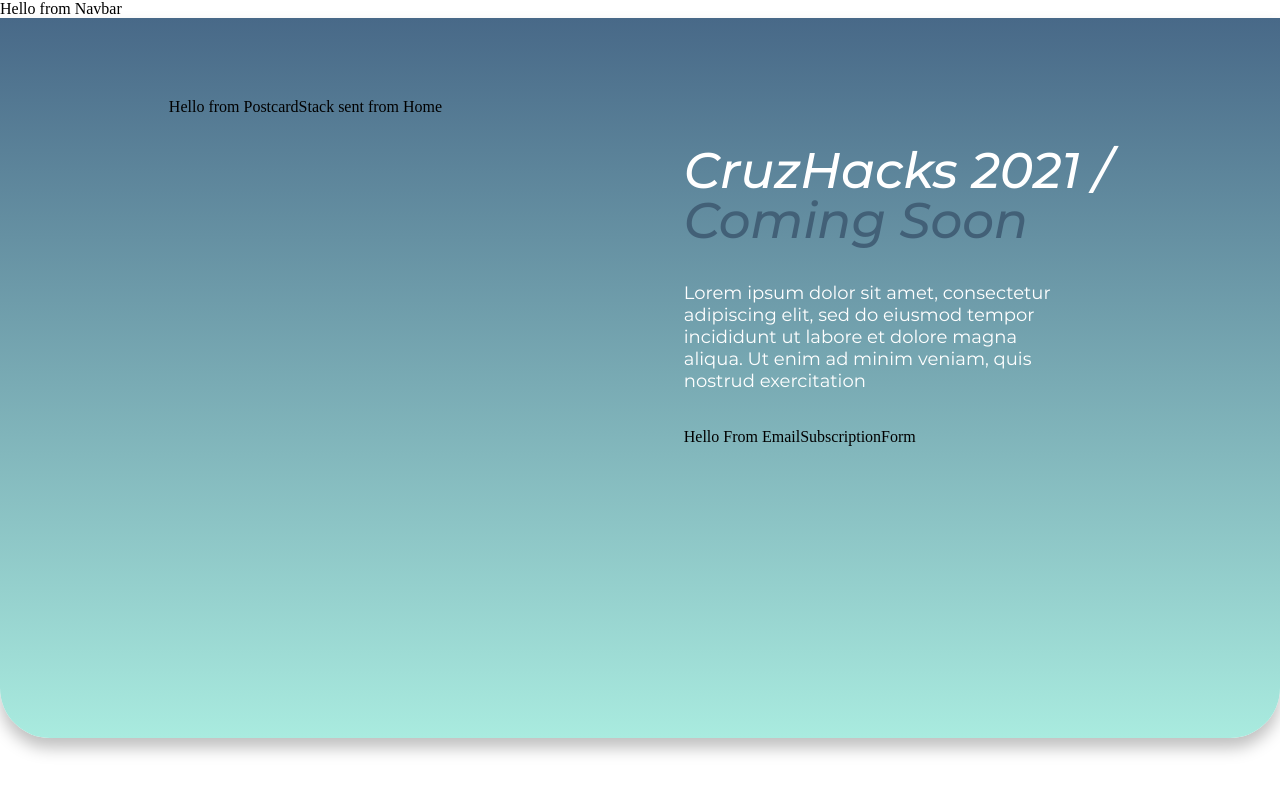
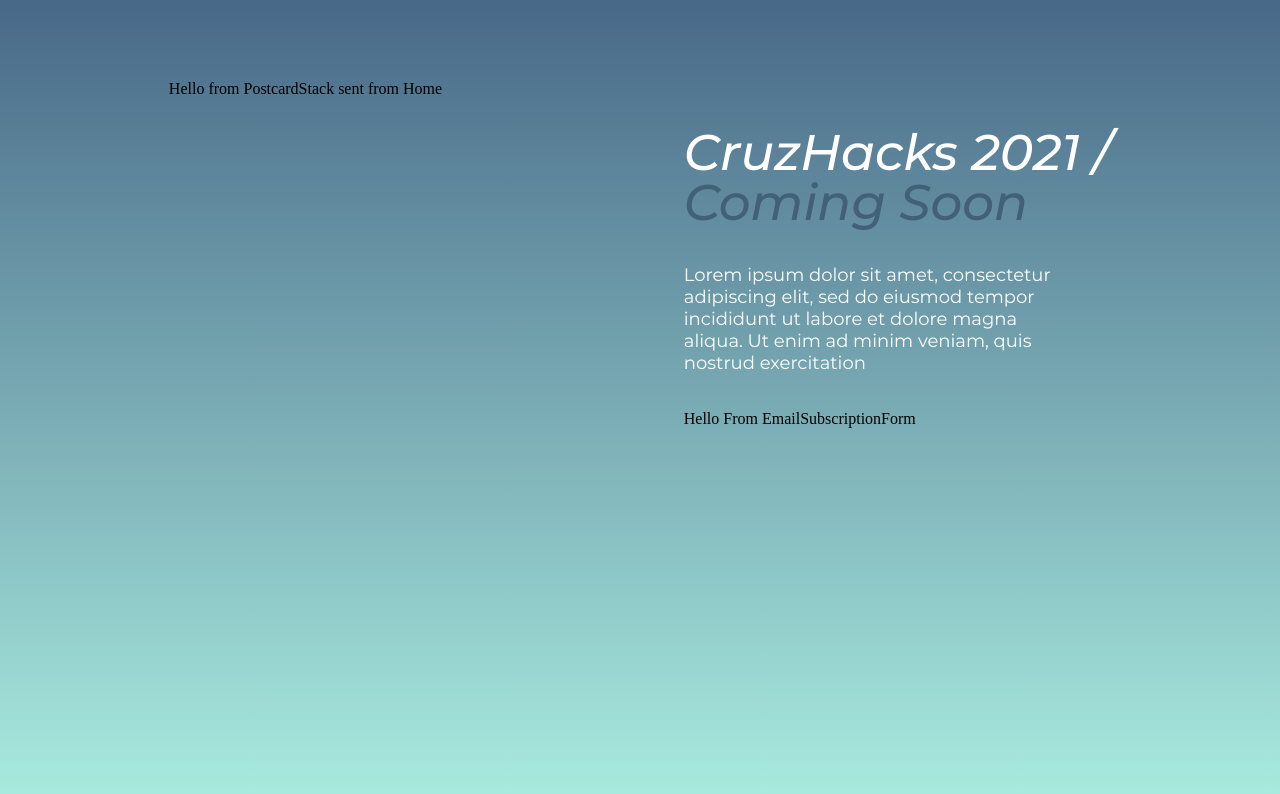
Before and after one commit to CruzHacks/cruzhacks-2021-website, a React (Create React App) app: page / in a window 1280 px wide. Shown: the top 794 px of the page. Built offline with nearby package versions, Linux system fonts and the light colour scheme.

Commit message:
removed navbar from view and added @extends rule to css

```diff
--- a/src/views/Hero/Hero.scss
+++ b/src/views/Hero/Hero.scss
@@ -9,10 +9,13 @@
 
   &__homeView {
     background: linear-gradient(180deg, var(--wedgewood__gradient) 0%, var(--waterleaf) 100%);
+
+    /* We are excluding this for the MVP
     min-height: 90%;
     border-bottom-left-radius: 50px;
     border-bottom-right-radius: 50px;
     box-shadow: 0 10px 16px rgba(0, 0, 0, 0.25);
+    */
   }
 
   &__container {
@@ -41,7 +44,7 @@
     @include typography.title-text;
 
     &--secondary {
-      @include typography.title-text;
+      @extend .HeroView__titleText;
       color: var(--wedgewood__dark);
     }
   }
--- a/src/views/Home/index.view.tsx
+++ b/src/views/Home/index.view.tsx
@@ -1,6 +1,5 @@
 import React from "react";
 import HeroView from "views/Hero/index.view";
-import Navbar from "components/Navbar/index.view";
 
 import "./Home.scss";
 
@@ -13,7 +12,6 @@
 const HomepageView: React.FC = () => {
   return (
     <div className="Homepage">
-      <Navbar />
       <HeroView pageName={"Home"} title={title} description={description} />
     </div>
   );
```
